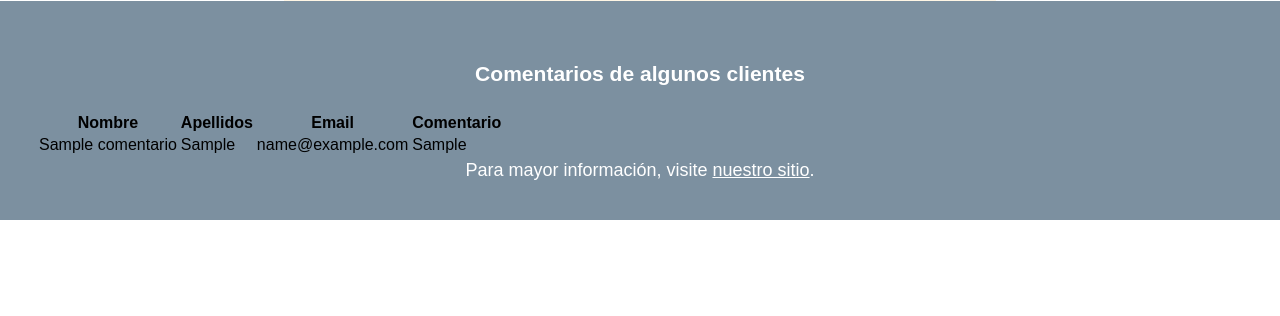
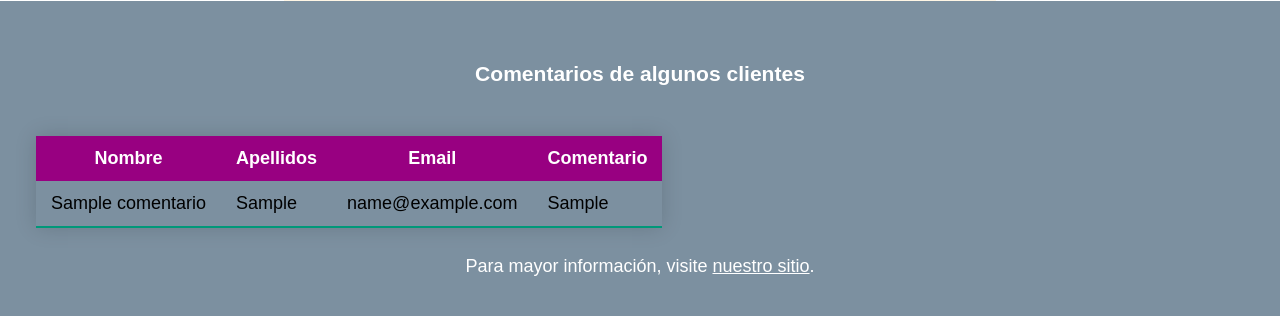
Before and after one commit to karina725/plantilla, a PHP site: page / in a window 1280 px wide. Shown: the part 2444-2760 px from the top of the page. Before the commit the page ends 2664 px from the top, so only its background shows below. Run offline with PHP 8.4, Linux system fonts and the light colour scheme; tables that the repository leaves empty or names only in its code hold one stand-in row (values such as "Sample post"); data that the repository does not hold is empty; some libraries are stand-ins or nearby versions.

Commit message:
Update estilo.css

```diff
--- a/estilo/estilo.css
+++ b/estilo/estilo.css
@@ -121,7 +121,7 @@ form input[type="submit"] {
 form input[type="submit"]:hover {
   cursor:pointer;
 }
-.table {
+table {
   border-collapse: collapse;
   margin: 25px 0;
   font-size: 1em;
@@ -129,21 +129,21 @@ form input[type="submit"]:hover {
   min-width: 450px;
   box-shadow: 0 0 20px rgba(0, 0, 0, 0.15);
 }
-.table thead tr {
+table thead tr {
   background-color: #980081;
   color: #ffffff;
   text-align: middle;
 }
-.table th, .table td {
+table th, table td {
   padding: 12px 15px;
 }
-.table tbody tr {
+table tbody tr {
   border-bottom: 1px solid #dddddd;
 }
-.table tbody tr:nth-of-type(even) {
+table tbody tr:nth-of-type(even) {
   background-color: #f3f3f3;
 }
-.table tbody tr:last-of-type {
+table tbody tr:last-of-type {
   border-bottom: 2px solid #009879;
 }
 /*  */
```
